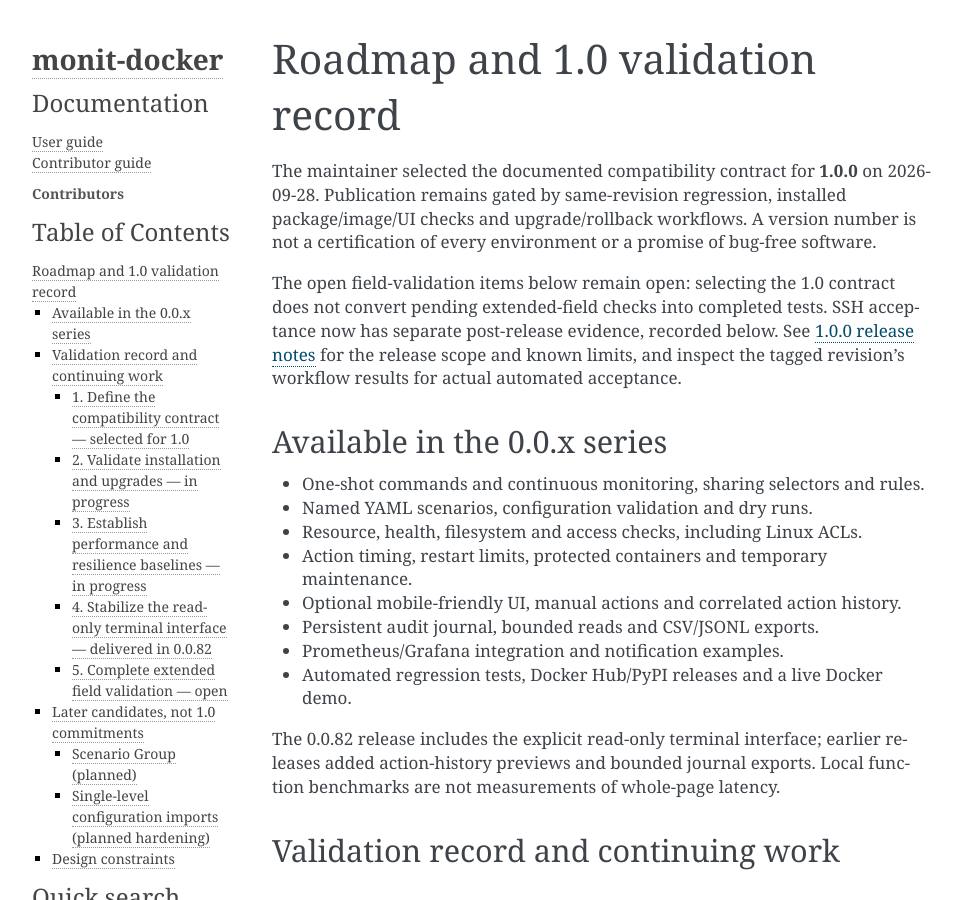
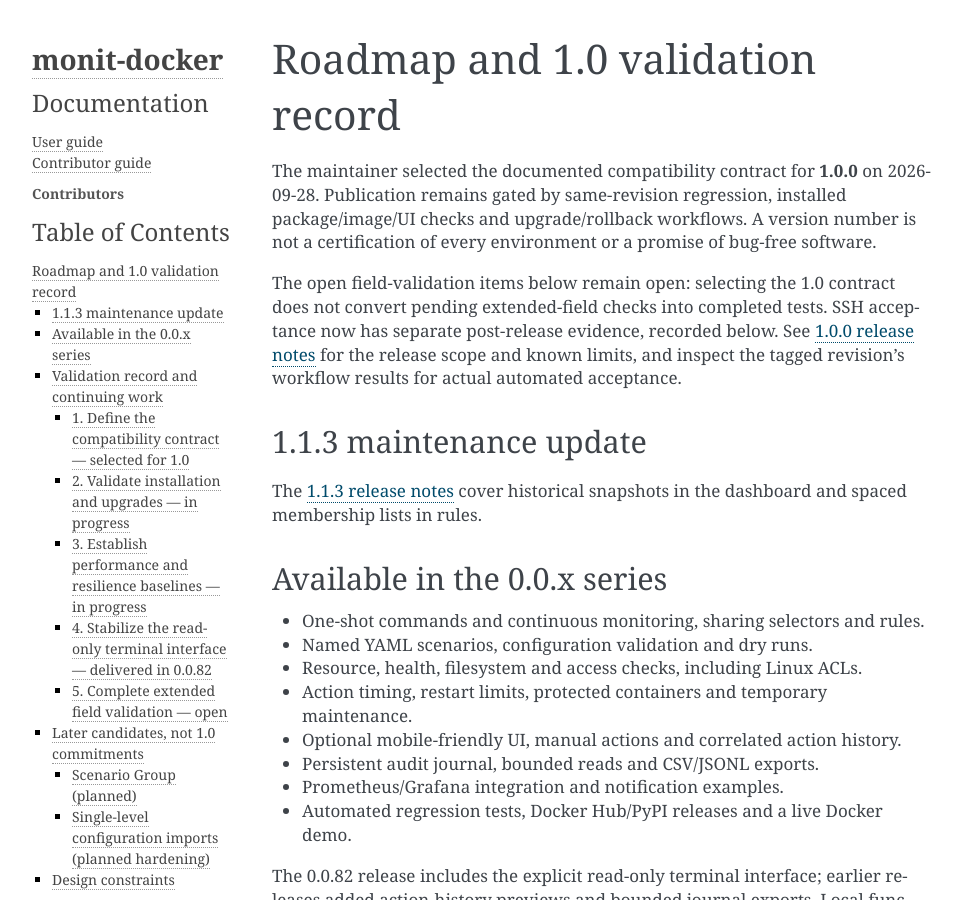
Before and after one commit to decryptus/monit-docker, a Sphinx documentation site: the page built from docs/roadmap.md, in a window 1280 px wide and 900 px high. Shown: the whole window, without its empty margins (148-1110 px from the left). Built offline with Sphinx 7.4.7, drawn with Linux system fonts in a browser that asks for light colours.

```diff
--- a/docker-compose.yml
+++ b/docker-compose.yml
@@ -2,7 +2,7 @@
 # See docs/compose-quickstart.md before replacing the old root cron example.
 services:
   monit-docker:
-    image: decryptus/monit-docker:1.1.2
+    image: decryptus/monit-docker:1.1.3
     command: [monit-docker, --audit-file, /var/lib/monit-docker/audit/events.jsonl, serve, --bind, 0.0.0.0, --interval, '30']
     restart: unless-stopped
     stop_grace_period: 60s
--- a/docs/index.rst
+++ b/docs/index.rst
@@ -55,6 +55,7 @@ For installation and the command reference, see the
    check-config
    configuration-validation
    textual
+   release-1.1.3
    release-1.1.2
    release-1.1.1
    release-1.1.0
--- a/docs/roadmap.md
+++ b/docs/roadmap.md
@@ -11,6 +11,10 @@ acceptance now has separate post-release evidence, recorded below. See
 [1.0.0 release notes](release-1.0.0.md) for the release
 scope and known limits, and inspect the tagged revision's workflow results for
 actual automated acceptance.
+
+## 1.1.3 maintenance update
+
+The [1.1.3 release notes](release-1.1.3.md) cover historical snapshots in the dashboard and spaced membership lists in rules.
 
 ## Available in the 0.0.x series
 
--- a/monit_docker/__init__.py
+++ b/monit_docker/__init__.py
@@ -2,6 +2,6 @@
 
 from __future__ import absolute_import
 
-__version__ = '1.1.2'
+__version__ = '1.1.3'
 
 __all__ = ('__version__',)
--- a/setup.yml
+++ b/setup.yml
@@ -4,8 +4,8 @@ description: monit-docker
 author: Adrien Delle Cave
 author_email: pypi@doowan.net
 copyright: '2019-2026 Adrien Delle Cave'
-release: '1.1.2'
-version: '1.1.2'
+release: '1.1.3'
+version: '1.1.3'
 license: License GPL-3
 url: https://github.com/decryptus/monit-docker
 python_requires:
```
Also changed, not shown: README.md (+3 -3 lines), docs/compose-quickstart-fr.md (+1 -1 lines), docs/compose-quickstart.md (+1 -1 lines), docs/compose.md (+1 -1 lines), docs/release-1.1.3.md (added, +27 -0 lines), 5 other files.
